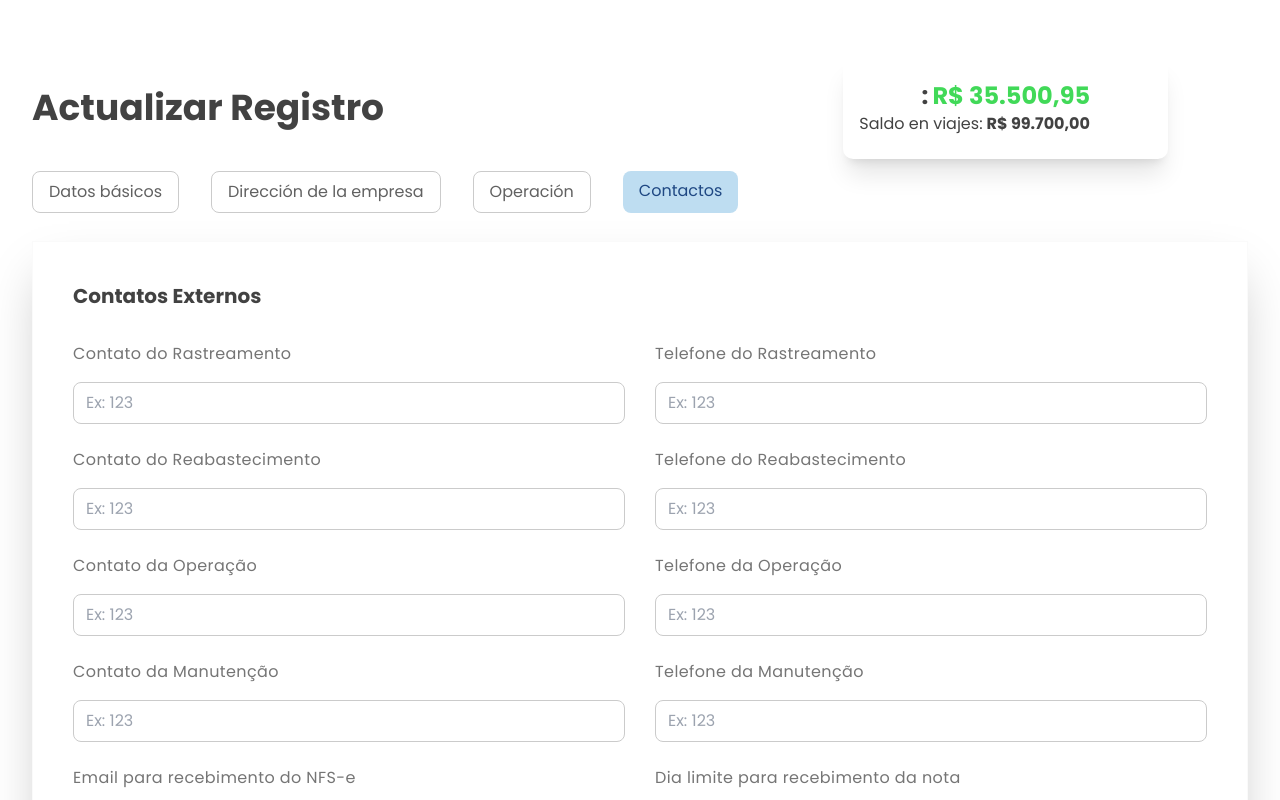
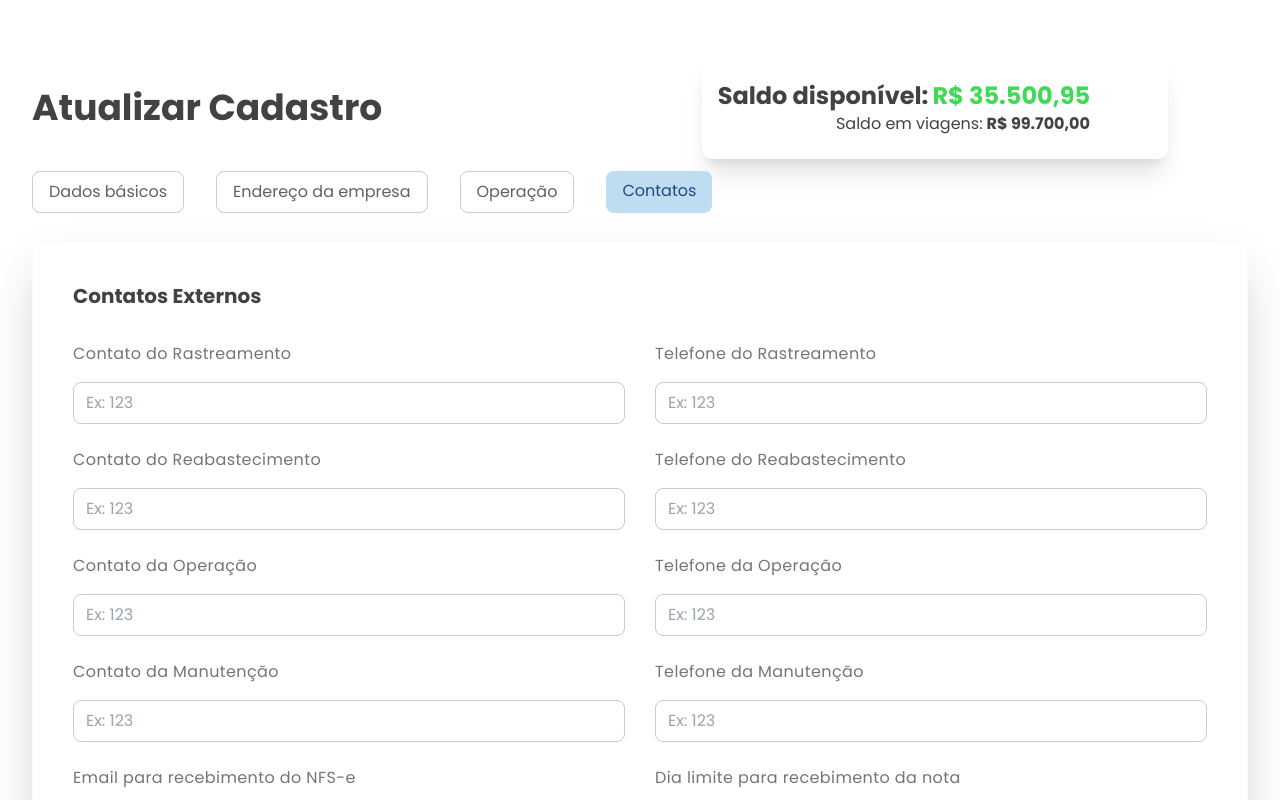
Before and after one commit to douglasdamasceno/projeto-v2, a React (Create React App) app: page /form-contacts in a window 1280 px wide. Shown: the top 800 px of the page. Built offline with nearby package versions, Linux system fonts and the light colour scheme.

Commit message:
add types

```diff
--- a/src/Page/components/Card/type.ts
+++ b/src/Page/components/Card/types.ts
@@ -3,5 +3,4 @@ export type Prop = {
     balanceAvailable: number;
     title2: string;
     amount: number;
-
 }
--- a/src/Page/components/header/index.tsx
+++ b/src/Page/components/header/index.tsx
@@ -1,5 +1,5 @@
 import { Card } from "../card";
-import { Props } from "./type";
+import { Props } from "./types";
 
 import { i18n } from "./i18n";
 
@@ -12,7 +12,7 @@ export const Header = ({ pageTitle, balanceAvailable, amount }: Props) => {
     <header className="mt-14 mb-3 flex flex-col gap-3 md:gap-0 md:flex-row justify-between items-center md:pr-20">
       <h1 className="font-bold text-4xl text-grey-px-800">{pageTitle}</h1>
       <Card
-        title={texts.availableBalance}
+        title={texts.balanceAvailable}
         balanceAvailable={balanceAvailable}
         title2={texts.balanceOnTravel}
         amount={amount}
--- a/src/components/Input/index.tsx
+++ b/src/components/Input/index.tsx
@@ -1,5 +1,5 @@
 import { FC } from "react";
-import { Props } from "./type";
+import { Props } from "./types";
 
 const Input: FC<Props> = ({
   id,
--- a/src/components/button/index.tsx
+++ b/src/components/button/index.tsx
@@ -1,5 +1,5 @@
 import { FC } from "react";
-import { Props } from "./type";
+import { Props } from "./types";
 
 export const Button: FC<Props> = ({
   children,
--- a/src/hooks/i18n.ts
+++ b/src/hooks/i18n.ts
@@ -4,7 +4,7 @@ import { I18N } from '../infra/interfaces/i18n';
 export const useI18N = (texts: I18N) => {
   // const { locale } = useRouter();
   // const lang = locale?.split('-')[0] || 'pt';
-  const lang = 'es';
+  const lang = 'pt';
 
   return texts[lang];
 };
```
Also changed, not shown: src/Page/components/Card/index.tsx (+3 -8 lines), src/Page/components/header/types.ts (renamed from src/Page/components/header/type.ts), src/components/Input/types.ts (renamed from src/components/Input/type.ts), src/components/InputPassword/index.tsx (renamed from src/components/InputPassword.tsx), src/components/button/types.ts (renamed from src/components/button/type.ts).
